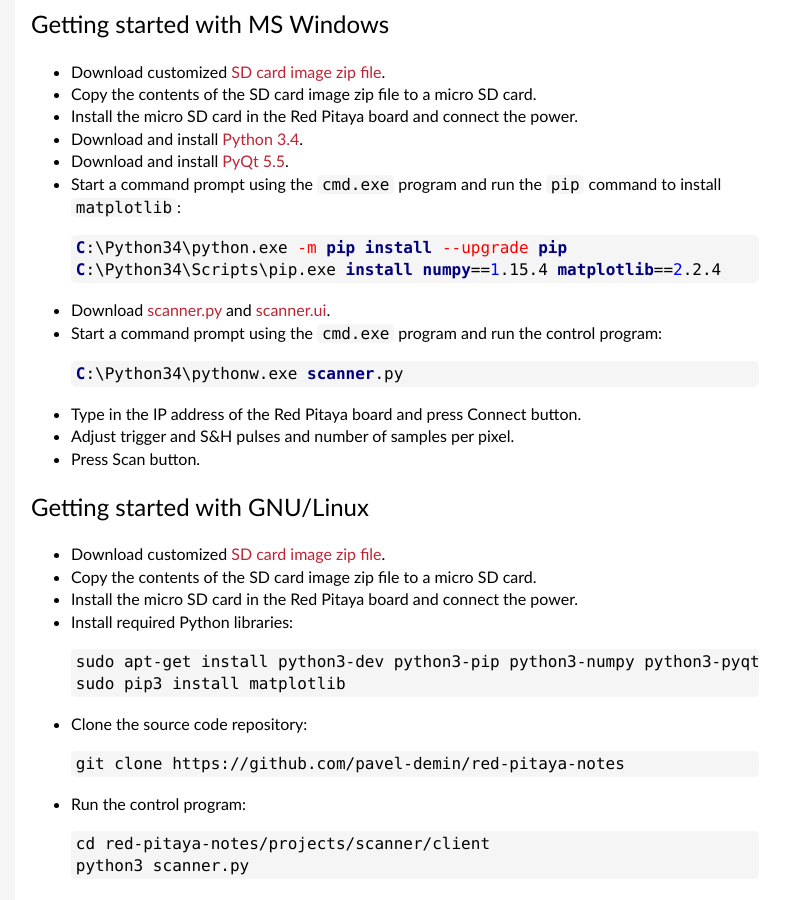
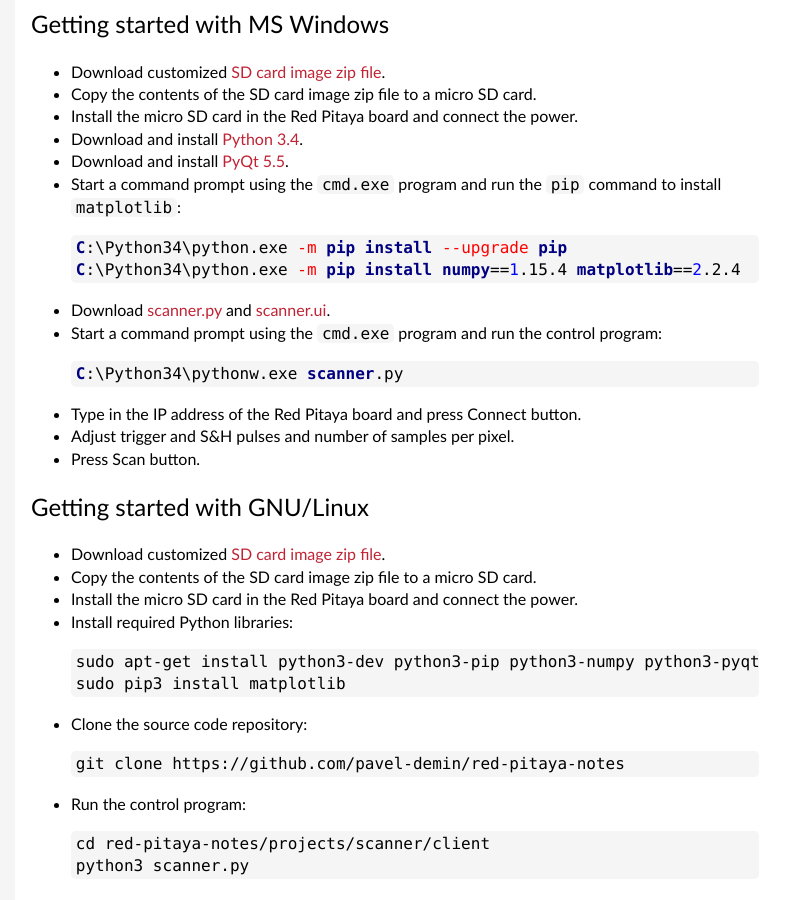
Before and after one commit to pavel-demin/red-pitaya-notes, a Jekyll site: the page built from scanner.md, in a window 1280 px wide and 900 px high, scrolled down 1642 px. Shown: the whole window, without its empty margins (225-1015 px from the left). Built offline with Jekyll 4.4.1, drawn with Linux system fonts in a browser that asks for light colours.

Commit message:
replace pip.exe with python.exe

```diff
--- a/scanner.md
+++ b/scanner.md
@@ -49,7 +49,7 @@
  - Start a command prompt using the `cmd.exe` program and run the `pip` command to install `matplotlib`:
 {% highlight winbatch %}
 C:\Python34\python.exe -m pip install --upgrade pip
-C:\Python34\Scripts\pip.exe install numpy==1.15.4 matplotlib==2.2.4
+C:\Python34\python.exe -m pip install numpy==1.15.4 matplotlib==2.2.4
 {% endhighlight %}
  - Download [scanner.py](https://raw.githubusercontent.com/pavel-demin/red-pitaya-notes/master/projects/scanner/client/scanner.py) and [scanner.ui](https://raw.githubusercontent.com/pavel-demin/red-pitaya-notes/master/projects/scanner/client/scanner.ui).
  - Start a command prompt using the `cmd.exe` program and run the control program:
```
Also changed, not shown: vna.md (+1 -1 lines).
